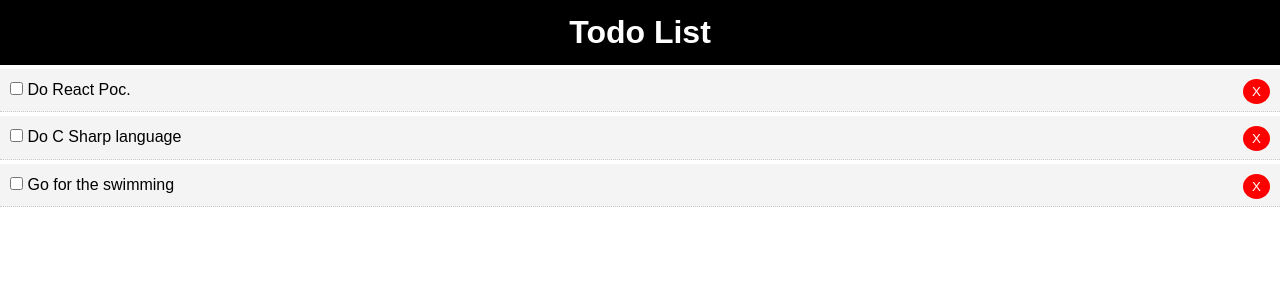
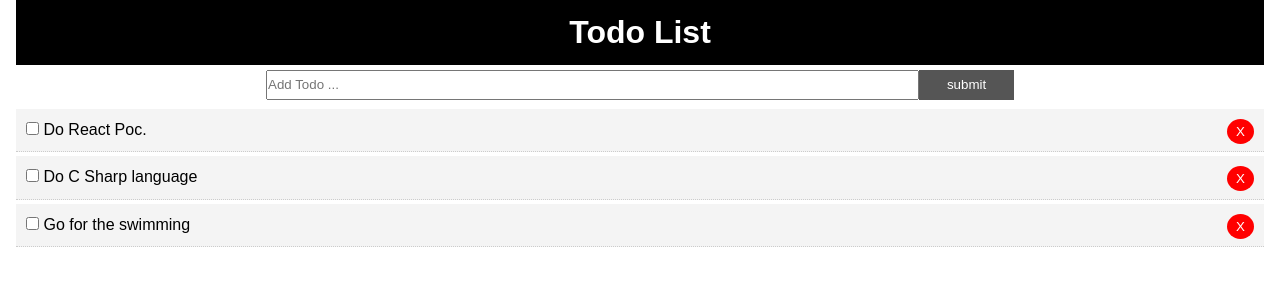
Before and after one commit to MrDroid17/TodoApp-With-React, a React (Create React App) app: page / in a window 1280 px wide. Shown: the top 300 px of the page. Built offline with nearby package versions, Linux system fonts and the light colour scheme.

Commit message:
Add todo UI

```diff
--- a/src/App.css
+++ b/src/App.css
@@ -13,3 +13,20 @@
   color: #333;
   text-decoration: none;
 }
+
+.container{
+  padding: 0 1rem;
+}
+
+.btn {
+  display: inline-block;
+  border: none;
+  background: #555;
+  color: #fff;
+  padding: 7px 15px;
+  cursor: pointer;
+}
+
+.btn:hover {
+  background: #666;
+}
--- a/src/App.js
+++ b/src/App.js
@@ -2,6 +2,7 @@
 import './App.css';
 import Todos from './components/Todos';
 import Header from './components/layout/Header';
+import AddTodo from './components/AddTodo';
 
 class App extends Component {
   state = {
@@ -45,8 +46,12 @@
   render() {
     return (
       <div className="App">
+        <div className="container">
         <Header/>
+        <AddTodo/>
         <Todos todos={this.state.todos} markComplete={this.markComplete} delTodo={this.delTodo}/>
+
+        </div>
       </div>
     );
   }
--- /dev/null
+++ b/src/components/AddTodo.js
@@ -0,0 +1,15 @@
+import React, { Component } from 'react'
+
+export class AddTodo extends Component {
+  render() {
+    return (
+      <form style={{ display: 'flex', height: '40px', padding: '5px 250px'}}>
+        <input type="text" name="title" placeholder="Add Todo ..." style={{ flex: 10 }} />
+        <input type="submit" value="submit" className="btn" style={{ flex: 1 }}></input>
+
+      </form>
+    )
+  }
+}
+
+export default AddTodo
```
